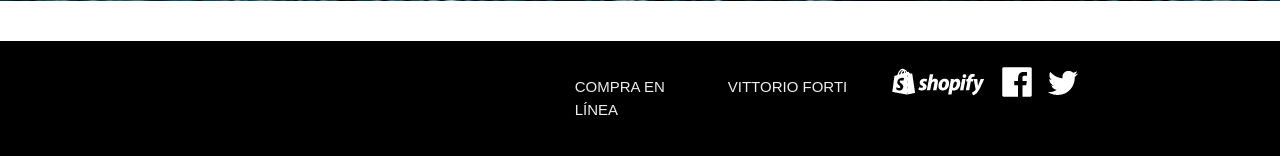
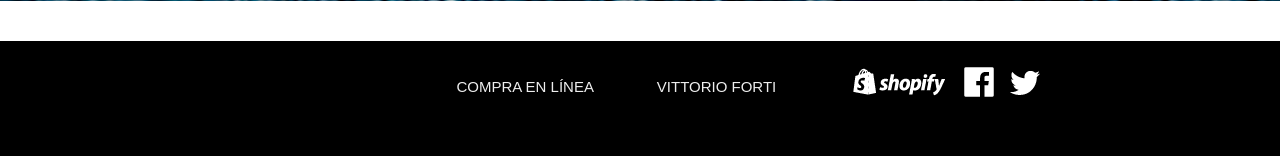
Before and after one commit to pcuervo/vittorio, a WordPress theme: template themes/vittorio/index.php in a window 1280 px wide. Shown: the part 911-1067 px from the top of the page. After the commit the page ends 1008 px from the top, so only its background shows below. Run offline with PHP 8.4 and a stand-in for WordPress, Linux system fonts and the light colour scheme; the site name, menu and one post (Sample post) are stand-ins, and other content is empty; some libraries are stand-ins or nearby versions.

Commit message:
detalles estilos tablet

```diff
--- a/themes/vittorio/footer.php
+++ b/themes/vittorio/footer.php
@@ -1,17 +1,17 @@
 		<footer class="[ page-footer ]">
 			<div class="[ container ]">
-			<div class="[ row ]">
-				<div class="[ col s12 m3 offset-l5 l2 ]">
+			<div class="[ row ][ text-center ]">
+				<div class="[ col s12 m4 offset-l3 l3 ]">
 					<ul>
 						<li><a class="[ text-uppercase ][ grey-text text-lighten-3 ]" href="#!">Compra en línea</a></li>
 					</ul>
 				</div>
-				<div class="[ col s12 m3 l2 ]">
+				<div class="[ col s12 m4 l2 ]">
 					<ul>
 						<li><a class="[ text-uppercase ][ grey-text text-lighten-3 ]" href="#!">Vittorio Forti</a></li>
 					</ul>
 				</div>
-				<div class="[ col s12 m6 l3 ][ text-center ]">
+				<div class="[ col s12 m4 l4 ]">
 					<a class="[ margin-xsmall ][ inline-flex ]" href=""><img src="<?php echo THEMEPATH; ?>img/shopify-icon.png" alt="shopify icon"></a>
 					<a class="[ margin-xsmall ][ inline-flex ]" href=""><img src="<?php echo THEMEPATH; ?>img/facebook-icon.png" alt="facebook icon"></a>
 					<a class="[ margin-xsmall ][ inline-flex ]" href=""><img src="<?php echo THEMEPATH; ?>img/twitter-icon.png" alt="twitter icon"></a>
--- a/themes/vittorio/functions.php
+++ b/themes/vittorio/functions.php
@@ -24,7 +24,7 @@ add_action( 'wp_enqueue_scripts', function(){
 	// scripts
 	wp_enqueue_script( 'materialize_js', JSPATH.'bin/materialize.min.js', array('jquery'), '1.0', true );
 	wp_enqueue_script( 'plugins', JSPATH.'plugins.js', array('jquery'), '1.0', true );
-	//wp_enqueue_script( 'functions', JSPATH.'functions.js', array('jquery'), '1s.0', true );
+	wp_enqueue_script( 'functions', JSPATH.'functions.js', array('jquery'), '1s.0', true );
 
 	// localize scripts
 	// wp_localize_script( 'functions', 'siteUrl', SITEURL );
--- a/themes/vittorio/index.php
+++ b/themes/vittorio/index.php
@@ -8,8 +8,8 @@
 				<div class="[ col l6 ][ hide-on-med-and-up ]">
 					<img class="[ img-responsive ][ middle ]" src="<?php echo THEMEPATH; ?>img/el_poder.png" alt="El poder de un traje">
 				</div>
-				<div class="[ col s12 m6 l5 ]">
-					<form class="[ padding margin-vertical ]">
+				<div class="[ col s12 m7 l5 ]">
+					<form class="[ padding margin-vertical margin-vertical--large-md ]">
 
 						<p class="[ text-uppercase white-text ]">¡hombre, muy bien! </p>
 						<p class="[ white-text ]">Compártenos los siguientes datos para hacer una cita con uno de nuestros Expertos en Trajes y te ayude a encontrar tu traje perfecto.</p>
@@ -62,7 +62,7 @@
 					</div>
 
 
-				<div class="[ col offset-l1 l6 s6 ][ hide-on-small-only ]">
+				<div class="[ col s6 m5 offset-l1 l6 ][ hide-on-small-only ]">
 					<div class="[ relative ][ height-100vh ]">
 						<img class="[ img-responsive ][ center-full ]" src="<?php echo THEMEPATH; ?>img/el_poder.png" alt="El poder de un traje">
 					</div>
--- a/themes/vittorio/sass/components/_images.scss
+++ b/themes/vittorio/sass/components/_images.scss
@@ -11,7 +11,7 @@
 
 .background-img--main { background-image: url(img/background.png); }
 
-@media #{$medium-and-down} {
+@media #{$small-and-down} {
 	.background-img--main {
 		background-position: top;
 		background-repeat: no-repeat;
--- a/themes/vittorio/sass/components/_utilities.scss
+++ b/themes/vittorio/sass/components/_utilities.scss
@@ -11,13 +11,17 @@
 .margin-xsmall          { margin: ($margin-size/4)}
 .margin-small			      { margin: ($margin-size/2)}
 
-.margin-vertical        { margin: $margin-size 0}
+.margin-vertical        { margin: $margin-size 0;}
 .margin-horizontal      { margin: 0 $margin-size}
 
 .padding--xsmall        { padding:($padding-size/4);}
 .padding--small         { padding:($padding-size/2);}
 .padding                { padding:$padding-size;}
 .no-padding             { padding:0px;}
+
+.margin-vertical--large-md {
+  @media only screen and (min-width: $small-screen-up) and (max-width: $medium-screen) { margin: ($margin-size*4) 0;}
+}
 
 //Display
 
```
Also changed, not shown: themes/vittorio/style.css.
